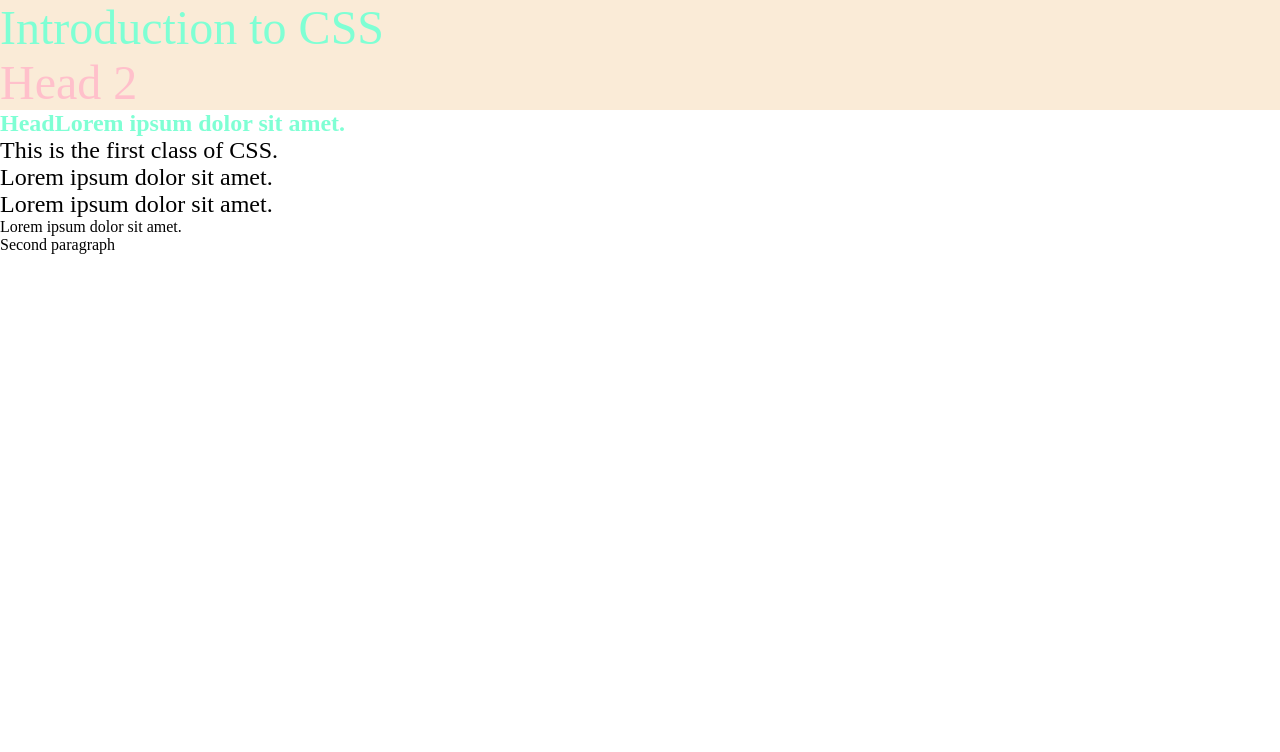
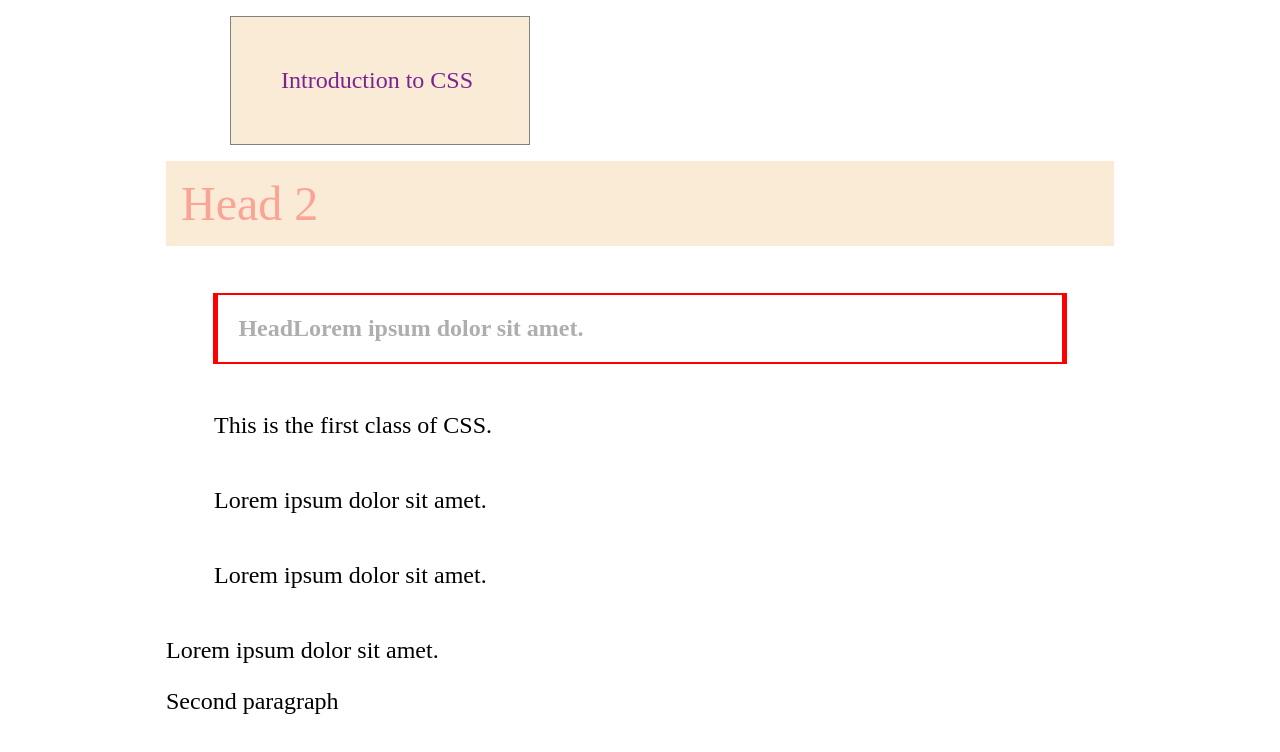
Before and after one commit to Muhlise21/CSSClasses, a plain HTML site: page index.html in a window 1280 px wide. Drawn offline with Linux system fonts and the light colour scheme.

Commit message:
session2

```diff
--- a/index.html
+++ b/index.html
@@ -24,11 +24,13 @@
 
 </head>
 <body>
+    <div class="container">
         <h1 id="head1" class="title">Introduction to CSS</h1>
 
         <h1 id='head2' class="title">Head 2 </h1>
-
+        <div>
             <h3 class="description">HeadLorem ipsum dolor sit amet.</h3>
+        </div>
 
         <p class="description">This is the first class of CSS.</p>
         <p class="description">Lorem ipsum dolor sit amet.</p>
@@ -36,6 +38,6 @@
         <p>Lorem ipsum dolor sit amet.</p>
 
         <p>Second paragraph</p>
-
+    </div>
 </body>
 </html>
--- a/style.css
+++ b/style.css
@@ -1,26 +1,59 @@
 * {
-    margin: 0;
-    padding: 0;
+    font-size: 24px;
+
+}
+
+.container {
+    margin: auto;
+    width: 75%;
 }
 
 #head1 {
-    color: aquamarine;
+    font-size:24px;
+    margin: 2vh 5vw;
+    color: rgb(123, 35, 147);
+    width: 300px;
+    padding: 50px;
+    border: 1px solid gray;
+    box-sizing: border-box;
+
 }
 
 .title {
-    font-size: 48px;
+    font-size: 2rem;
     background-color: antiquewhite;
     font-weight: 400;
 }
 
 #head2 {
-    color: pink;
+    /* border-bottom: 2px dotted blue; */
+    color: rgba(255, 0 , 0 , 0.3);
+    /* margin-bottom: 10px;
+    margin-left: 20px; */
+    margin: 0px 0px 10px 0px;
+    padding: 15px
+
 }
 
-.description {
-    font-size: 24px;
+p.description {
+    /* font-size: 36px; */
+    margin: 2em ;
+    /* margin: 2rem; root element */
+    color: #000
 }
 
 h3.description {
-    color: aquamarine;
+    margin: 5% ;
+    border-width: 2px 5px 3px 10px;
+    padding: 20px;
+    /* top right bottom left */
+    border-width: 2px 5px;
+    /* top-bottom // right-left */
+    border-style: solid;
+    border-color: red;
+    color: #aeaeae;;
 }
+
+/* 0 1 2 3 4 .... 9 A B C D E F
+
+f -> 15.1 + 15.16 = 255 */
```
Lines whose indentation alone changed are shown as unchanged.
